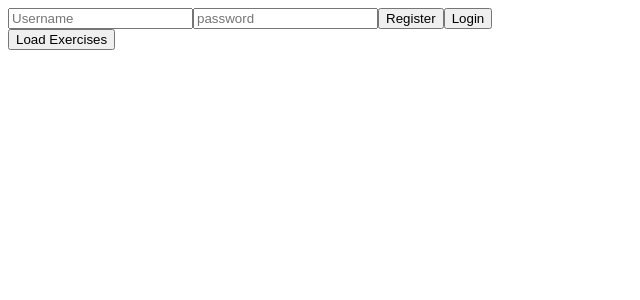
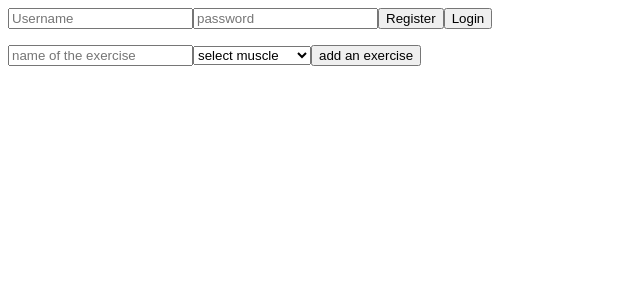
Before and after one commit to gianniskallionis/GymSets, a React app in the folder frontend/: page / in a window 1280 px wide. Shown: the top 300 px of the page, without its empty margins (0-640 px from the left). Built offline with nearby package versions, Linux system fonts and the light colour scheme; the HTML template or start-up script is replaced by a standard one.

Commit message:
created a form to create and save  an exercise using a primary muscle

```diff
--- a/frontend/src/App.jsx
+++ b/frontend/src/App.jsx
@@ -1,6 +1,16 @@
-import {useState } from "react";
+import {useEffect,useState } from "react";
+
+// for a dynamic list (that changes) you need an id for each element
+const muscles=[
+    'TRAPS', 'RHOMBOIDS', 'LATS', 'ERECTORS','FRONT_DELTS','SIDE_DELTS','REAR_DELTS','BICEPS',
+        'TRICEPS', 'FOREARMS', 'CHEST', 'ABS', 'QUADS', 'GLUTES', 'HAMSTRINGS', 'CALVES', 'ADDUCTORS']
+
+
 function App(){
 
+const [exerciseName,setExerciseName]=useState("");
+const [primaryMuscle,setPrimaryMuscle]=useState("");
+const [exercises,setExercises]=useState([]);
 const [token,setToken]=useState("");
 const [username,setUsername]= useState("");
 const [password,setPassword]= useState("");
@@ -32,16 +42,34 @@ const handleRegister=  ()=> {
              });
      }
 
+ const handleAddExercise= ()=>{if(primaryMuscle) { // if primaryMuscle is not empty
+     fetch("http://localhost:8080/exercises",
+         {method:"POST",headers:{ "Content-Type":"application/json","Authorization":`Bearer ${token}`},
+          body:JSON.stringify({name:exerciseName,primaryMuscle,listOfSecondaries:[]})   })
+            //             java dto name: jsx var name         we send an empty list   fetch closes before .then
+            .then(fetch_answer  =>{return fetch_answer.json();} ). // we only use the body from the whole answer(status,header,body)
+            then(clean_data => {setExercises([...exercises,clean_data]) // on the list exercises we add the clean_data exercise
+                setExerciseName("");} ) // we add the exercise to the list,
+               }}
 
 
 
- const handleLoadExercises= ()=> {
-     fetch("http://localhost:8080/exercises",
+
+
+
+
+
+
+
+
+
+
+ useEffect( ()=> { if(token){
+fetch("http://localhost:8080/exercises",
          { method:"GET", headers: {"Authorization":`Bearer ${token}` }   }  ).
-         then(fetch_answer => {return fetch_answer.json(); }     ).
-         then (clean_data => {   console.log(clean_data);   }   );
-     }
-
+         then(fetch_answer => {return fetch_answer.json(); }).// fetch_answer is the whole answer (status,header,body). with .json u open the body and make it into json
+         then (clean_data => {   setExercises(clean_data);   }   ); // clean_data is the list of exercises
+    }},[token] ) ;
 
 return(
  <div>
@@ -66,12 +94,29 @@ return(
     </button>
     <div> { token && <p>Logged in </p> } </div>
     {/* this is as if you type: if(token){printf logged in},if var is "" it is false, so if its true then it isn't empty */}
-    <button onClick={handleLoadExercises}>
-        Load Exercises
-        </button>
+        <ul> {/*ul=list , li=item of list            */}
+                 {exercises.map(ex=> <li key={ex.id} >            {ex.name}       </li> ) }
+        </ul> {/*  <li attribute > content </li>     */}
+              {/* exercises= array, map=loop(like for each that returns a new list  ), ex=temp var(like i) */}
+    <input
+    type="text"
+    value={exerciseName}
+    placeholder="name of the exercise"
+    onChange= { (event)=> setExerciseName(event.target.value) } />
 
 
- </div> )
+    <select  // select requires <option> NOT li and ul
+     value={primaryMuscle}
+     onChange= {  (event)=> setPrimaryMuscle(event.target.value) }    >
+     <option  value=""> {"select muscle"} </option>
+     {muscles.map( muscle=>(
+         <option key={muscle} value={muscle} >   {/* scroll wheel form */}
+             {muscle}
+        </option> ))}
+    </select>
+    <button onClick={handleAddExercise}>
+        add an exercise
+     </button>
 
 
 
@@ -80,8 +125,9 @@ return(
 
 
 
+ </div>
 
-
+    )
 
 
    }
```
